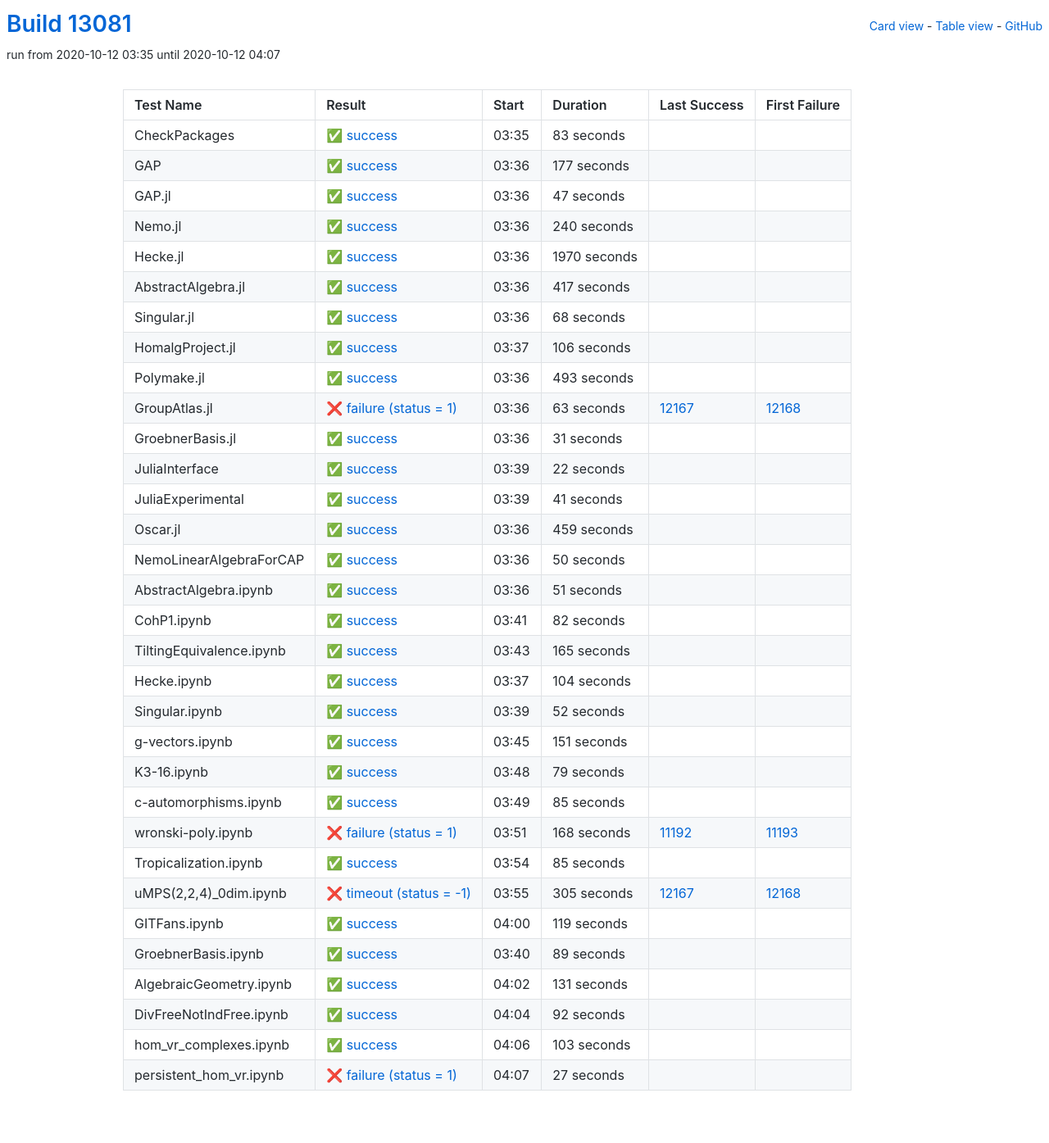
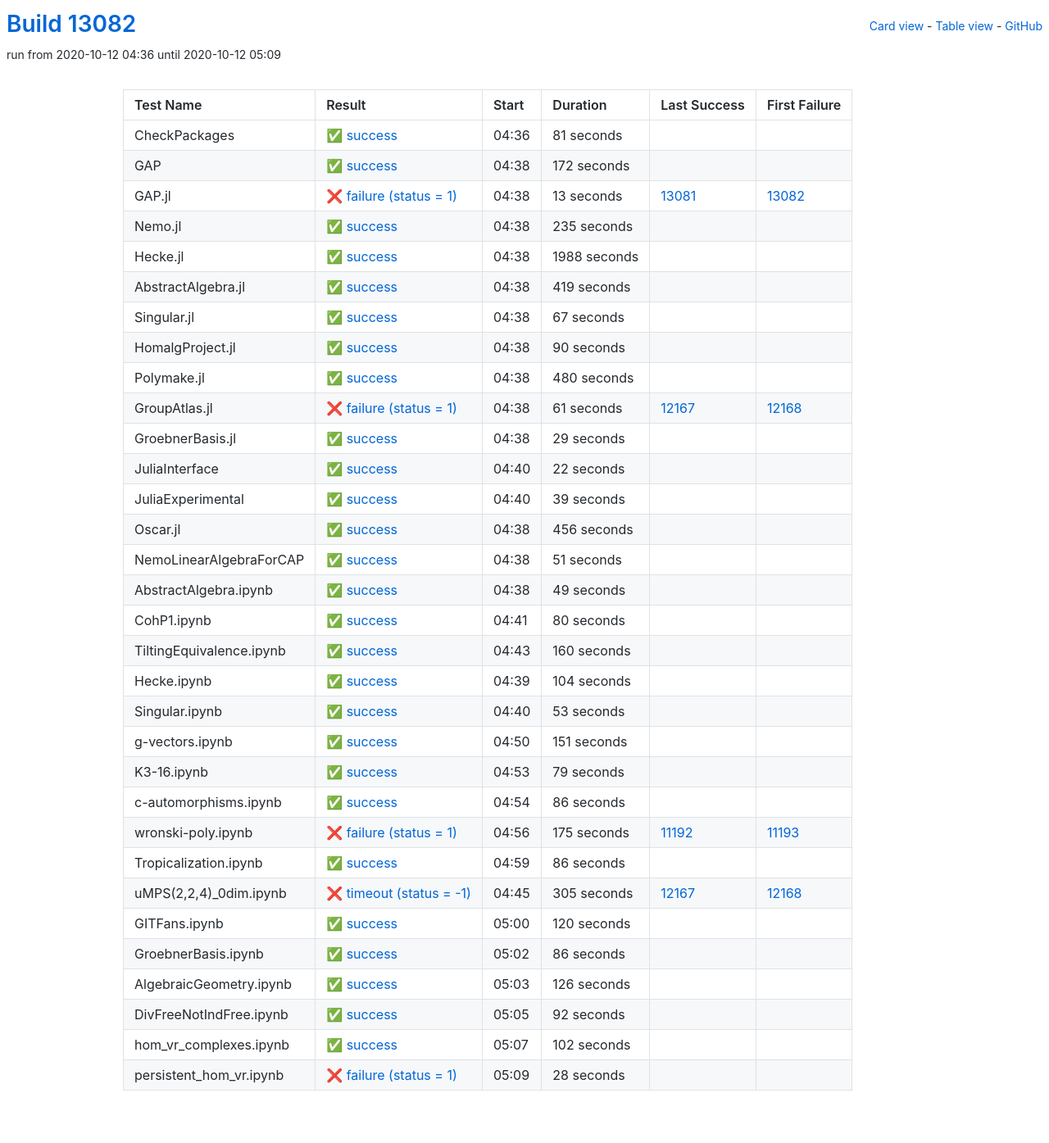
Before and after one commit to oscar-system/oscar-ci-status, a Jekyll site: the page built from table.html, in a window 1280 px wide. Shown: the whole page at 82% size. Built offline with Jekyll 4.4.1, drawn with Linux system fonts in a browser that asks for light colours.

Commit message:
Build #13082

```diff
--- a/_data/ci.yml
+++ b/_data/ci.yml
@@ -1,6 +1,6 @@
 ---
-build: 13081
-build_url: https://oscarci.mathematik.uni-kl.de/job/oscar/13081/
+build: 13082
+build_url: https://oscarci.mathematik.uni-kl.de/job/oscar/13082/
 job: oscar
 organization: oscar-system
 repo: oscar-ci-status
@@ -8,140 +8,140 @@
 tests:
 - name: CheckPackages
   id: checkpackages
-  log: https://oscarci.mathematik.uni-kl.de/job/oscar/13081/artifact/logs/build-13081/CheckPackages.log
-  start: 2020-10-12 03:35
+  log: https://oscarci.mathematik.uni-kl.de/job/oscar/13082/artifact/logs/build-13082/CheckPackages.log
+  start: 2020-10-12 04:36
   success: true
   exitcode: 0
   status: success
-  duration: 83
+  duration: 81
   last_success: false
   last_success_url:
   first_failure: false
   first_failure_url:
 - name: GAP
   id: gap
-  log: https://oscarci.mathematik.uni-kl.de/job/oscar/13081/artifact/logs/build-13081/GAP.log
-  start: 2020-10-12 03:36
+  log: https://oscarci.mathematik.uni-kl.de/job/oscar/13082/artifact/logs/build-13082/GAP.log
+  start: 2020-10-12 04:38
   success: true
   exitcode: 0
   status: success
-  duration: 177
+  duration: 172
   last_success: false
   last_success_url:
   first_failure: false
   first_failure_url:
 - name: GAP.jl
   id: gap-jl
-  log: https://oscarci.mathematik.uni-kl.de/job/oscar/13081/artifact/logs/build-13081/GAP.jl.log
-  start: 2020-10-12 03:36
+  log: https://oscarci.mathematik.uni-kl.de/job/oscar/13082/artifact/logs/build-13082/GAP.jl.log
+  start: 2020-10-12 04:38
+  success: false
+  exitcode: 1
+  status: failure
+  duration: 13
+  last_success: 13081
+  last_success_url: https://oscarci.mathematik.uni-kl.de/job/oscar/13081/
+  first_failure: 13082
+  first_failure_url: https://oscarci.mathematik.uni-kl.de/job/oscar/13082/
+- name: Nemo.jl
+  id: nemo-jl
+  log: https://oscarci.mathematik.uni-kl.de/job/oscar/13082/artifact/logs/build-13082/Nemo.jl.log
+  start: 2020-10-12 04:38
   success: true
   exitcode: 0
   status: success
-  duration: 47
-  last_success: false
-  last_success_url:
-  first_failure: false
-  first_failure_url:
-- name: Nemo.jl
-  id: nemo-jl
-  log: https://oscarci.mathematik.uni-kl.de/job/oscar/13081/artifact/logs/build-13081/Nemo.jl.log
-  start: 2020-10-12 03:36
-  success: true
-  exitcode: 0
-  status: success
-  duration: 240
+  duration: 235
   last_success: false
   last_success_url:
   first_failure: false
   first_failure_url:
 - name: Hecke.jl
   id: hecke-jl
-  log: https://oscarci.mathematik.uni-kl.de/job/oscar/13081/artifact/logs/build-13081/Hecke.jl.log
-  start: 2020-10-12 03:36
+  log: https://oscarci.mathematik.uni-kl.de/job/oscar/13082/artifact/logs/build-13082/Hecke.jl.log
+  start: 2020-10-12 04:38
   success: true
   exitcode: 0
   status: success
-  duration: 1970
+  duration: 1988
   last_success: false
   last_success_url:
   first_failure: false
   first_failure_url:
 - name: AbstractAlgebra.jl
   id: abstractalgebra-jl
-  log: https://oscarci.mathematik.uni-kl.de/job/oscar/13081/artifact/logs/build-13081/AbstractAlgebra.jl.log
-  start: 2020-10-12 03:36
+  log: https://oscarci.mathematik.uni-kl.de/job/oscar/13082/artifact/logs/build-13082/AbstractAlgebra.jl.log
+  start: 2020-10-12 04:38
   success: true
   exitcode: 0
   status: success
-  duration: 417
+  duration: 419
   last_success: false
   last_success_url:
   first_failure: false
   first_failure_url:
 - name: Singular.jl
   id: singular-jl
-  log: https://oscarci.mathematik.uni-kl.de/job/oscar/13081/artifact/logs/build-13081/Singular.jl.log
-  start: 2020-10-12 03:36
+  log: https://oscarci.mathematik.uni-kl.de/job/oscar/13082/artifact/logs/build-13082/Singular.jl.log
+  start: 2020-10-12 04:38
   success: true
   exitcode: 0
   status: success
-  duration: 68
+  duration: 67
   last_success: false
   last_success_url:
   first_failure: false
   first_failure_url:
 - name: HomalgProject.jl
   id: homalgproject-jl
-  log: https://oscarci.mathematik.uni-kl.de/job/oscar/13081/artifact/logs/build-13081/HomalgProject.jl.log
-  start: 2020-10-12 03:37
+  log: https://oscarci.mathematik.uni-kl.de/job/oscar/13082/artifact/logs/build-13082/HomalgProject.jl.log
+  start: 2020-10-12 04:38
   success: true
   exitcode: 0
   status: success
-  duration: 106
+  duration: 90
   last_success: false
   last_success_url:
   first_failure: false
   first_failure_url:
 - name: Polymake.jl
   id: polymake-jl
-  log: https://oscarci.mathematik.uni-kl.de/job/oscar/13081/artifact/logs/build-13081/Polymake.jl.log
-  start: 2020-10-12 03:36
+  log: https://oscarci.mathematik.uni-kl.de/job/oscar/13082/artifact/logs/build-13082/Polymake.jl.log
+  start: 2020-10-12 04:38
   success: true
   exitcode: 0
   status: success
-  duration: 493
+  duration: 480
   last_success: false
   last_success_url:
   first_failure: false
   first_failure_url:
 - name: GroupAtlas.jl
   id: groupatlas-jl
-  log: https://oscarci.mathematik.uni-kl.de/job/oscar/13081/artifact/logs/build-13081/GroupAtlas.jl.log
-  start: 2020-10-12 03:36
+  log: https://oscarci.mathematik.uni-kl.de/job/oscar/13082/artifact/logs/build-13082/GroupAtlas.jl.log
+  start: 2020-10-12 04:38
   success: false
   exitcode: 1
   status: failure
-  duration: 63
+  duration: 61
   last_success: 12167
   last_success_url: https://oscarci.mathematik.uni-kl.de/job/oscar/12167/
   first_failure: 12168
   first_failure_url: https://oscarci.mathematik.uni-kl.de/job/oscar/12168/
 - name: GroebnerBasis.jl
   id: groebnerbasis-jl
-  log: https://oscarci.mathematik.uni-kl.de/job/oscar/13081/artifact/logs/build-13081/GroebnerBasis.jl.log
-  start: 2020-10-12 03:36
+  log: https://oscarci.mathematik.uni-kl.de/job/oscar/13082/artifact/logs/build-13082/GroebnerBasis.jl.log
+  start: 2020-10-12 04:38
   success: true
   exitcode: 0
   status: success
-  duration: 31
+  duration: 29
   last_success: false
   last_success_url:
   first_failure: false
   first_failure_url:
 - name: JuliaInterface
   id: juliainterface
-  log: https://oscarci.mathematik.uni-kl.de/job/oscar/13081/artifact/logs/build-13081/JuliaInterface.log
-  start: 2020-10-12 03:39
+  log: https://oscarci.mathematik.uni-kl.de/job/oscar/13082/artifact/logs/build-13082/JuliaInterface.log
+  start: 2020-10-12 04:40
   success: true
   exitcode: 0
   status: success
@@ -152,44 +152,32 @@
   first_failure_url:
 - name: JuliaExperimental
   id: juliaexperimental
-  log: https://oscarci.mathematik.uni-kl.de/job/oscar/13081/artifact/logs/build-13081/JuliaExperimental.log
-  start: 2020-10-12 03:39
+  log: https://oscarci.mathematik.uni-kl.de/job/oscar/13082/artifact/logs/build-13082/JuliaExperimental.log
+  start: 2020-10-12 04:40
   success: true
   exitcode: 0
   status: success
-  duration: 41
+  duration: 39
   last_success: false
   last_success_url:
   first_failure: false
   first_failure_url:
 - name: Oscar.jl
   id: oscar-jl
-  log: https://oscarci.mathematik.uni-kl.de/job/oscar/13081/artifact/logs/build-13081/Oscar.jl.log
-  start: 2020-10-12 03:36
+  log: https://oscarci.mathematik.uni-kl.de/job/oscar/13082/artifact/logs/build-13082/Oscar.jl.log
+  start: 2020-10-12 04:38
   success: true
   exitcode: 0
   status: success
-  duration: 459
+  duration: 456
   last_success: false
   last_success_url:
   first_failure: false
   first_failure_url:
 - name: NemoLinearAlgebraForCAP
   id: nemolinearalgebraforcap
-  log: https://oscarci.mathematik.uni-kl.de/job/oscar/13081/artifact/logs/build-13081/NemoLinearAlgebraForCAP.log
-  start: 2020-10-12 03:36
-  success: true
-  exitcode: 0
-  status: success
-  duration: 50
-  last_success: false
-  last_success_url:
-  first_failure: false
-  first_failure_url:
-- name: AbstractAlgebra.ipynb
-  id: abstractalgebra-ipynb
-  log: https://oscarci.mathematik.uni-kl.de/job/oscar/13081/artifact/logs/build-13081/AbstractAlgebra.ipynb.log
-  start: 2020-10-12 03:36
+  log: https://oscarci.mathematik.uni-kl.de/job/oscar/13082/artifact/logs/build-13082/NemoLinearAlgebraForCAP.log
+  start: 2020-10-12 04:38
   success: true
   exitcode: 0
   status: success
@@ -198,34 +186,46 @@
   last_success_url:
   first_failure: false
   first_failure_url:
-- name: CohP1.ipynb
-  id: cohp1-ipynb
-  log: https://oscarci.mathematik.uni-kl.de/job/oscar/13081/artifact/logs/build-13081/CohP1.ipynb.log
-  start: 2020-10-12 03:41
+- name: AbstractAlgebra.ipynb
+  id: abstractalgebra-ipynb
+  log: https://oscarci.mathematik.uni-kl.de/job/oscar/13082/artifact/logs/build-13082/AbstractAlgebra.ipynb.log
+  start: 2020-10-12 04:38
   success: true
   exitcode: 0
   status: success
-  duration: 82
+  duration: 49
+  last_success: false
+  last_success_url:
+  first_failure: false
+  first_failure_url:
+- name: CohP1.ipynb
+  id: cohp1-ipynb
+  log: https://oscarci.mathematik.uni-kl.de/job/oscar/13082/artifact/logs/build-13082/CohP1.ipynb.log
+  start: 2020-10-12 04:41
+  success: true
+  exitcode: 0
+  status: success
+  duration: 80
   last_success: false
   last_success_url:
   first_failure: false
   first_failure_url:
 - name: TiltingEquivalence.ipynb
   id: tiltingequivalence-ipynb
-  log: https://oscarci.mathematik.uni-kl.de/job/oscar/13081/artifact/logs/build-13081/TiltingEquivalence.ipynb.log
-  start: 2020-10-12 03:43
+  log: https://oscarci.mathematik.uni-kl.de/job/oscar/13082/artifact/logs/build-13082/TiltingEquivalence.ipynb.log
+  start: 2020-10-12 04:43
   success: true
   exitcode: 0
   status: success
-  duration: 165
+  duration: 160
   last_success: false
   last_success_url:
   first_failure: false
   first_failure_url:
 - name: Hecke.ipynb
   id: hecke-ipynb
-  log: https://oscarci.mathematik.uni-kl.de/job/oscar/13081/artifact/logs/build-13081/Hecke.ipynb.log
-  start: 2020-10-12 03:37
+  log: https://oscarci.mathematik.uni-kl.de/job/oscar/13082/artifact/logs/build-13082/Hecke.ipynb.log
+  start: 2020-10-12 04:39
   success: true
   exitcode: 0
   status: success
@@ -236,20 +236,20 @@
   first_failure_url:
 - name: Singular.ipynb
   id: singular-ipynb
-  log: https://oscarci.mathematik.uni-kl.de/job/oscar/13081/artifact/logs/build-13081/Singular.ipynb.log
-  start: 2020-10-12 03:39
+  log: https://oscarci.mathematik.uni-kl.de/job/oscar/13082/artifact/logs/build-13082/Singular.ipynb.log
+  start: 2020-10-12 04:40
   success: true
   exitcode: 0
   status: success
-  duration: 52
+  duration: 53
   last_success: false
   last_success_url:
   first_failure: false
   first_failure_url:
 - name: g-vectors.ipynb
   id: g-vectors-ipynb
-  log: https://oscarci.mathematik.uni-kl.de/job/oscar/13081/artifact/logs/build-13081/g-vectors.ipynb.log
-  start: 2020-10-12 03:45
+  log: https://oscarci.mathematik.uni-kl.de/job/oscar/13082/artifact/logs/build-13082/g-vectors.ipynb.log
+  start: 2020-10-12 04:50
   success: true
   exitcode: 0
   status: success
@@ -260,8 +260,8 @@
   first_failure_url:
 - name: K3-16.ipynb
   id: k3-16-ipynb
-  log: https://oscarci.mathematik.uni-kl.de/job/oscar/13081/artifact/logs/build-13081/K3-16.ipynb.log
-  start: 2020-10-12 03:48
+  log: https://oscarci.mathematik.uni-kl.de/job/oscar/13082/artifact/logs/build-13082/K3-16.ipynb.log
+  start: 2020-10-12 04:53
   success: true
   exitcode: 0
   status: success
@@ -272,44 +272,44 @@
   first_failure_url:
 - name: c-automorphisms.ipynb
   id: c-automorphisms-ipynb
-  log: https://oscarci.mathematik.uni-kl.de/job/oscar/13081/artifact/logs/build-13081/c-automorphisms.ipynb.log
-  start: 2020-10-12 03:49
+  log: https://oscarci.mathematik.uni-kl.de/job/oscar/13082/artifact/logs/build-13082/c-automorphisms.ipynb.log
+  start: 2020-10-12 04:54
   success: true
   exitcode: 0
   status: success
-  duration: 85
+  duration: 86
   last_success: false
   last_success_url:
   first_failure: false
   first_failure_url:
 - name: wronski-poly.ipynb
   id: wronski-poly-ipynb
-  log: https://oscarci.mathematik.uni-kl.de/job/oscar/13081/artifact/logs/build-13081/wronski-poly.ipynb.log
-  start: 2020-10-12 03:51
+  log: https://oscarci.mathematik.uni-kl.de/job/oscar/13082/artifact/logs/build-13082/wronski-poly.ipynb.log
+  start: 2020-10-12 04:56
   success: false
   exitcode: 1
   status: failure
-  duration: 168
+  duration: 175
   last_success: 11192
   last_success_url: https://oscarci.mathematik.uni-kl.de/job/oscar/11192/
   first_failure: 11193
   first_failure_url: https://oscarci.mathematik.uni-kl.de/job/oscar/11193/
 - name: Tropicalization.ipynb
   id: tropicalization-ipynb
-  log: https://oscarci.mathematik.uni-kl.de/job/oscar/13081/artifact/logs/build-13081/Tropicalization.ipynb.log
-  start: 2020-10-12 03:54
+  log: https://oscarci.mathematik.uni-kl.de/job/oscar/13082/artifact/logs/build-13082/Tropicalization.ipynb.log
+  start: 2020-10-12 04:59
   success: true
   exitcode: 0
   status: success
-  duration: 85
+  duration: 86
   last_success: false
   last_success_url:
   first_failure: false
   first_failure_url:
 - name: uMPS(2,2,4)_0dim.ipynb
   id: umps-2-2-4-0dim-ipynb
-  log: https://oscarci.mathematik.uni-kl.de/job/oscar/13081/artifact/logs/build-13081/uMPS-2-2-4-_0dim.ipynb.log
-  start: 2020-10-12 03:55
+  log: https://oscarci.mathematik.uni-kl.de/job/oscar/13082/artifact/logs/build-13082/uMPS-2-2-4-_0dim.ipynb.log
+  start: 2020-10-12 04:45
   success: false
   exitcode: -1
   status: timeout
@@ -320,44 +320,44 @@
   first_failure_url: https://oscarci.mathematik.uni-kl.de/job/oscar/12168/
 - name: GITFans.ipynb
   id: gitfans-ipynb
-  log: https://oscarci.mathematik.uni-kl.de/job/oscar/13081/artifact/logs/build-13081/GITFans.ipynb.log
-  start: 2020-10-12 04:00
+  log: https://oscarci.mathematik.uni-kl.de/job/oscar/13082/artifact/logs/build-13082/GITFans.ipynb.log
+  start: 2020-10-12 05:00
   success: true
   exitcode: 0
   status: success
-  duration: 119
+  duration: 120
   last_success: false
   last_success_url:
   first_failure: false
   first_failure_url:
 - name: GroebnerBasis.ipynb
   id: groebnerbasis-ipynb
-  log: https://oscarci.mathematik.uni-kl.de/job/oscar/13081/artifact/logs/build-13081/GroebnerBasis.ipynb.log
-  start: 2020-10-12 03:40
+  log: https://oscarci.mathematik.uni-kl.de/job/oscar/13082/artifact/logs/build-13082/GroebnerBasis.ipynb.log
+  start: 2020-10-12 05:02
   success: true
   exitcode: 0
   status: success
-  duration: 89
+  duration: 86
   last_success: false
   last_success_url:
   first_failure: false
   first_failure_url:
 - name: AlgebraicGeometry.ipynb
   id: algebraicgeometry-ipynb
-  log: https://oscarci.mathematik.uni-kl.de/job/oscar/13081/artifact/logs/build-13081/AlgebraicGeometry.ipynb.log
-  start: 2020-10-12 04:02
+  log: https://oscarci.mathematik.uni-kl.de/job/oscar/13082/artifact/logs/build-13082/AlgebraicGeometry.ipynb.log
+  start: 2020-10-12 05:03
   success: true
   exitcode: 0
   status: success
-  duration: 131
+  duration: 126
   last_success: false
   last_success_url:
   first_failure: false
   first_failure_url:
 - name: DivFreeNotIndFree.ipynb
   id: divfreenotindfree-ipynb
-  log: https://oscarci.mathematik.uni-kl.de/job/oscar/13081/artifact/logs/build-13081/DivFreeNotIndFree.ipynb.log
-  start: 2020-10-12 04:04
+  log: https://oscarci.mathematik.uni-kl.de/job/oscar/13082/artifact/logs/build-13082/DivFreeNotIndFree.ipynb.log
+  start: 2020-10-12 05:05
   success: true
   exitcode: 0
   status: success
@@ -368,24 +368,24 @@
   first_failure_url:
 - name: hom_vr_complexes.ipynb
   id: hom-vr-complexes-ipynb
-  log: https://oscarci.mathematik.uni-kl.de/job/oscar/13081/artifact/logs/build-13081/hom_vr_complexes.ipynb.log
-  start: 2020-10-12 04:06
+  log: https://oscarci.mathematik.uni-kl.de/job/oscar/13082/artifact/logs/build-13082/hom_vr_complexes.ipynb.log
+  start: 2020-10-12 05:07
   success: true
   exitcode: 0
   status: success
-  duration: 103
+  duration: 102
   last_success: false
   last_success_url:
   first_failure: false
   first_failure_url:
 - name: persistent_hom_vr.ipynb
   id: persistent-hom-vr-ipynb
-  log: https://oscarci.mathematik.uni-kl.de/job/oscar/13081/artifact/logs/build-13081/persistent_hom_vr.ipynb.log
-  start: 2020-10-12 04:07
+  log: https://oscarci.mathematik.uni-kl.de/job/oscar/13082/artifact/logs/build-13082/persistent_hom_vr.ipynb.log
+  start: 2020-10-12 05:09
   success: false
   exitcode: 1
   status: failure
-  duration: 27
+  duration: 28
   last_success: false
   last_success_url:
   first_failure: false
```
Also changed, not shown: README.md.
